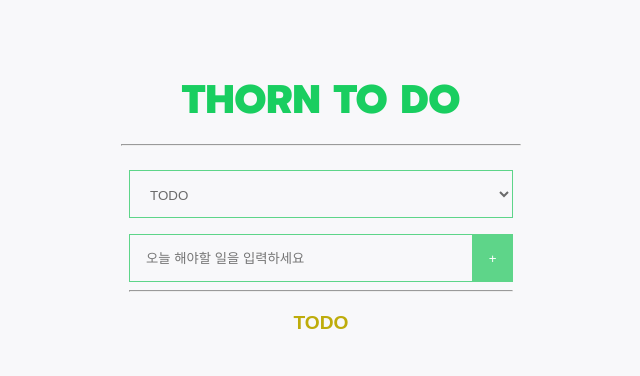
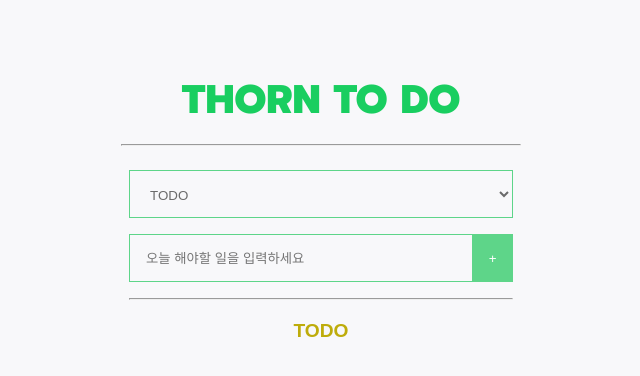
Before and after one commit to xowoony/thorn-to-do, a React (Create React App) app: page / in a window 1280 px wide. Shown: the top 376 px of the page, without its empty margins (319-959 px from the left). Built offline with nearby package versions, Linux system fonts and the light colour scheme.

Commit message:
hr 간격 수정

```diff
--- a/src/components/CreateToDo.tsx
+++ b/src/components/CreateToDo.tsx
@@ -32,12 +32,16 @@ const Form = styled.form`
   }
 `;
 
+const Hr = styled.hr`
+  margin-top: 1rem;
+`;
+
 const H1 = styled.h1`
-    font-size: 1.2rem;
-    display: flex;
-    justify-content: center;
-    margin-top: 1.3rem;
-    color: #beac0b;
+  font-size: 1.2rem;
+  display: flex;
+  justify-content: center;
+  margin-top: 1.3rem;
+  color: #beac0b;
 `;
 
 interface IForm {
@@ -67,7 +71,7 @@ function CreateToDo() {
         placeholder="오늘 해야할 일을 입력하세요"
       />
       <Button>+</Button>
-      <hr />
+      <Hr />
       <H1>{category}</H1>
     </Form>
   );
```
